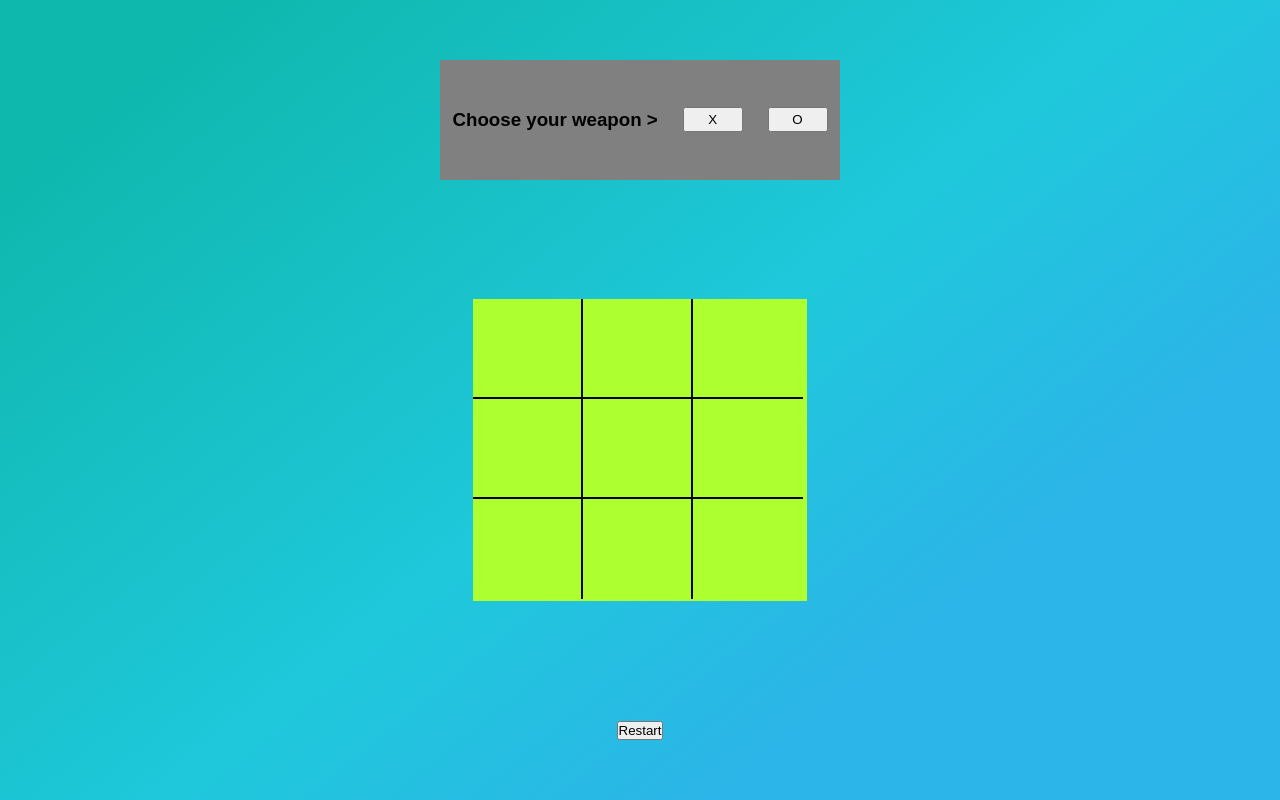
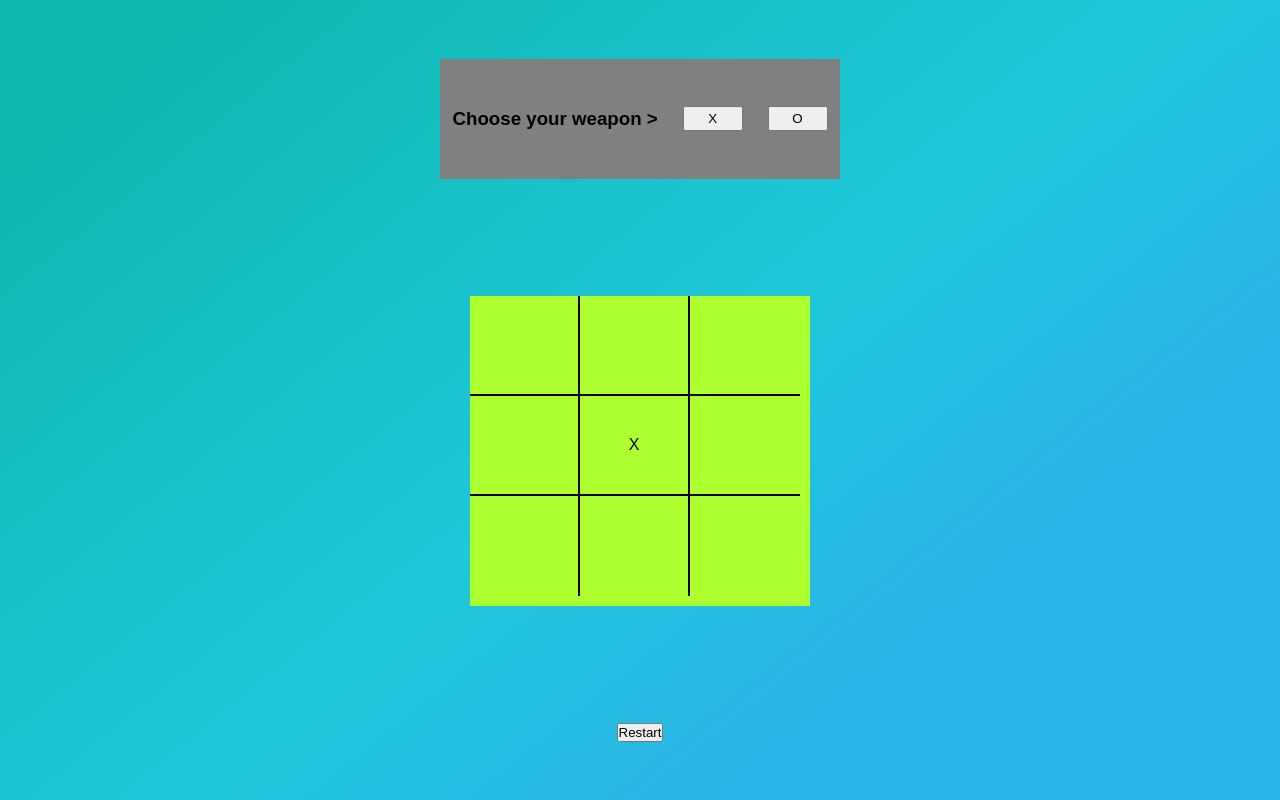
Before and after one commit to pragyes31/ticTacToe_FCC, a website built with Parcel: page index.html in a window 1280 px wide. Built offline with nearby package versions, Linux system fonts and the light colour scheme.

Commit message:
fixed border issue

```diff
--- a/index.html
+++ b/index.html
@@ -20,7 +20,7 @@
         </div>
         <div class="row row2">
           <div class="box box4"></div>
-          <div class="box box5"></div>
+          <div class="box box5">X</div>
           <div class="box box6"></div>
         </div>
         <div class="row row3">
--- a/src/styles.css
+++ b/src/styles.css
@@ -33,9 +33,11 @@ body {
 }
 
 .game-grid {
-  width: 334px;
-  height: 302px;
+  width: 340px;
+  height: 310px;
   background-color: greenyellow;
+  display: flex;
+  flex-direction: column;
 }
 
 .row {
@@ -51,6 +53,9 @@ body {
 .box {
   width: 110px;
   height: 100px;
+  display: flex;
+  align-items: center;
+  justify-content: center;
 }
 
 .box1,
```
